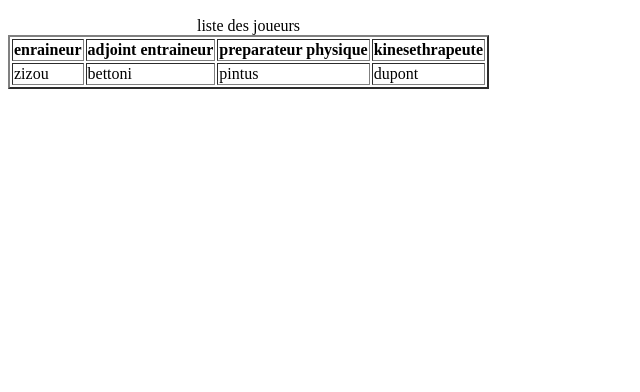
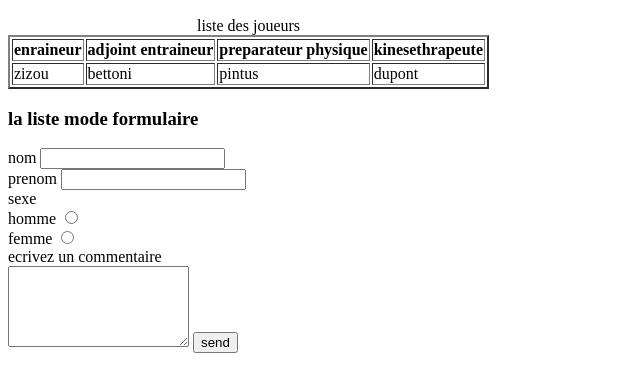
Before and after one commit to kechat/project-, a plain HTML site: page index.html in a window 1280 px wide. Shown: the part 110-502 px from the top of the page, without its empty margins (0-640 px from the left). Drawn offline with Linux system fonts and the light colour scheme.

Commit message:
git commit -m " add formulaire "

```diff
--- a/index.html
+++ b/index.html
@@ -21,12 +21,23 @@
 <td> bettoni</td>
 <td>pintus</td>
 <td>dupont</td>
+</tr>
+</table>
+<h3>la liste mode formulaire</h3>
+<form method="post" enctype="multipart/form-data">
+    <label>nom</label>
+    <input type="text" name="name" id="name" /><br/>
+    <label>prenom</label>
+    <input type="text" name="prenom" value=""/><br>
+    <label>sexe</label><br>
+    <label>homme</label>
+    <input type="radio" name="sexe" value="homme"/><br>
+    <label>femme</label>
+    <input type="radio" name="sexe" value="femme"/><br>
+    <label>ecrivez un commentaire</label><br>
+    <textarea rows="5" cols="20" name commentaire></textarea>
+    <input type="submit" value="send"/><br />
 
-
-
-
-</tr>
-
-</table>
+</form>
 </body>
 </html>
```
